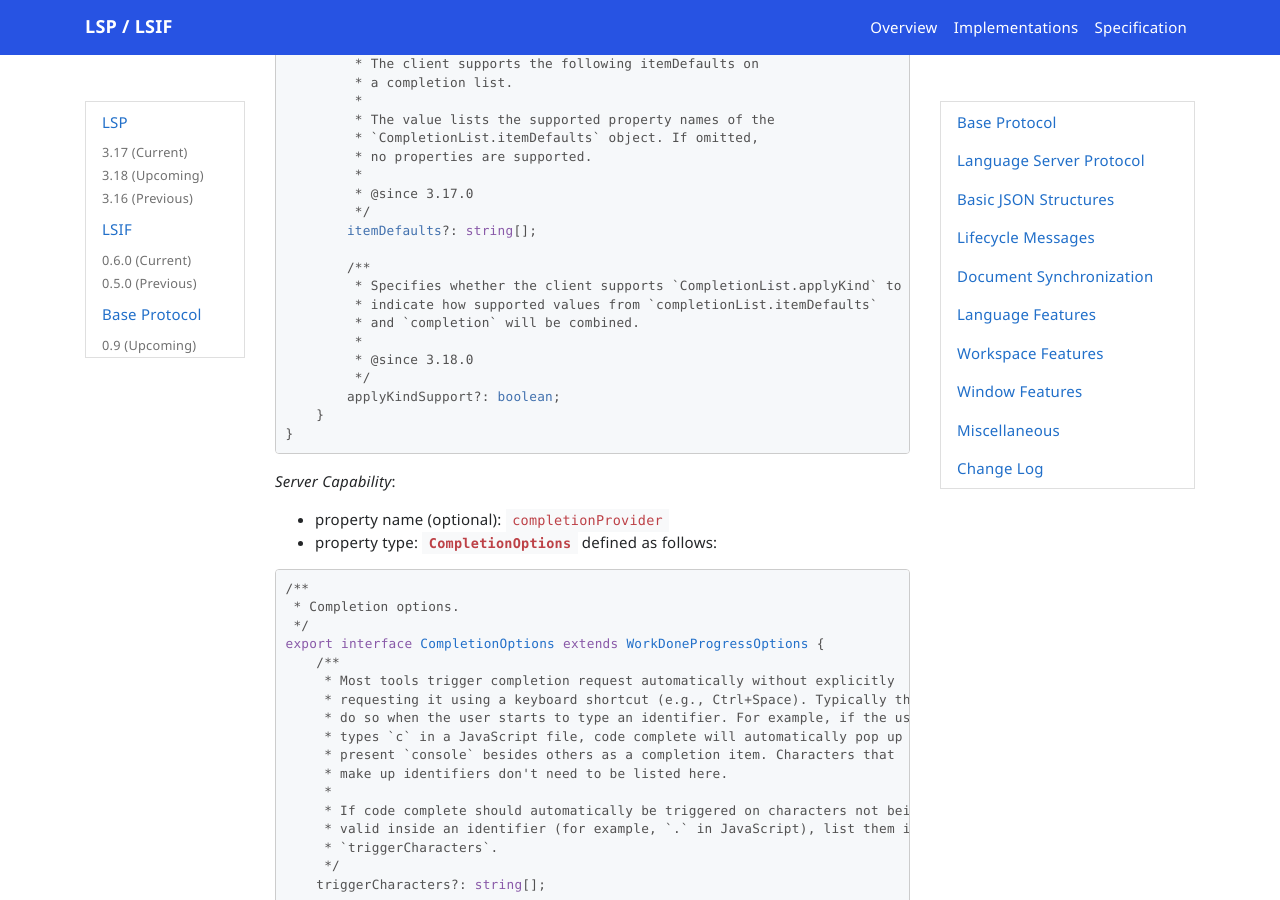
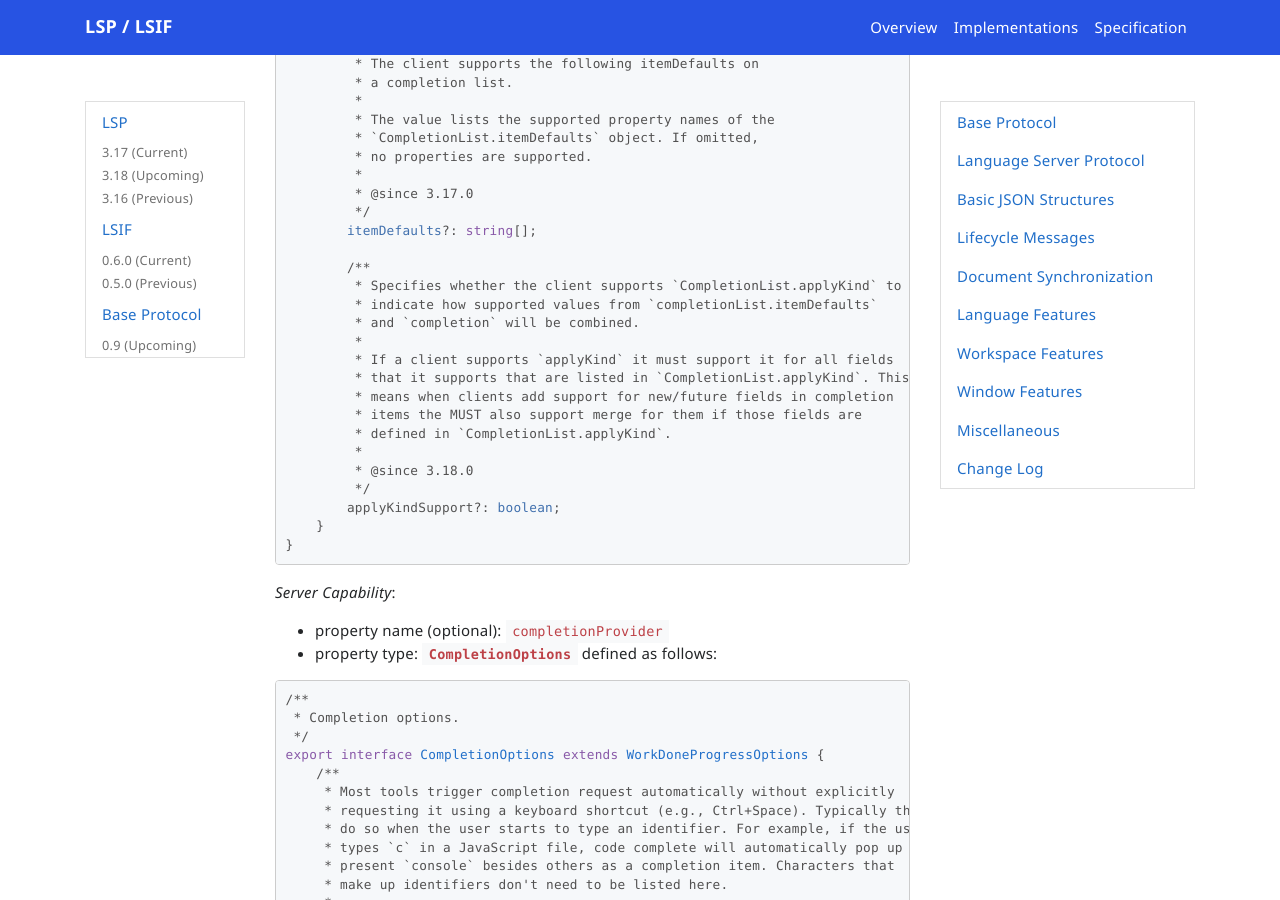
Before and after one commit to microsoft/language-server-protocol, a Jekyll site: the page built from _specifications/lsp/3.18/specification.md, in a window 1280 px wide and 900 px high, scrolled down 150732 px. Built offline with Jekyll 4.4.1, drawn with Linux system fonts in a browser that asks for light colours; nearby versions of some CDN libraries; emoji names are drawn with the system emoji font; comment, search, counter and statistics services are not loaded.

Commit message:
Make this clearer

```diff
--- a/_specifications/lsp/3.18/language/completion.md
+++ b/_specifications/lsp/3.18/language/completion.md
@@ -171,6 +171,12 @@ export interface CompletionClientCapabilities {
 		 * Specifies whether the client supports `CompletionList.applyKind` to
 		 * indicate how supported values from `completionList.itemDefaults`
 		 * and `completion` will be combined.
+		 *
+		 * If a client supports `applyKind` it must support it for all fields
+		 * that it supports that are listed in `CompletionList.applyKind`. This
+		 * means when clients add support for new/future fields in completion
+		 * items the MUST also support merge for them if those fields are
+		 * defined in `CompletionList.applyKind`.
 		 *
 		 * @since 3.18.0
 		 */
```
